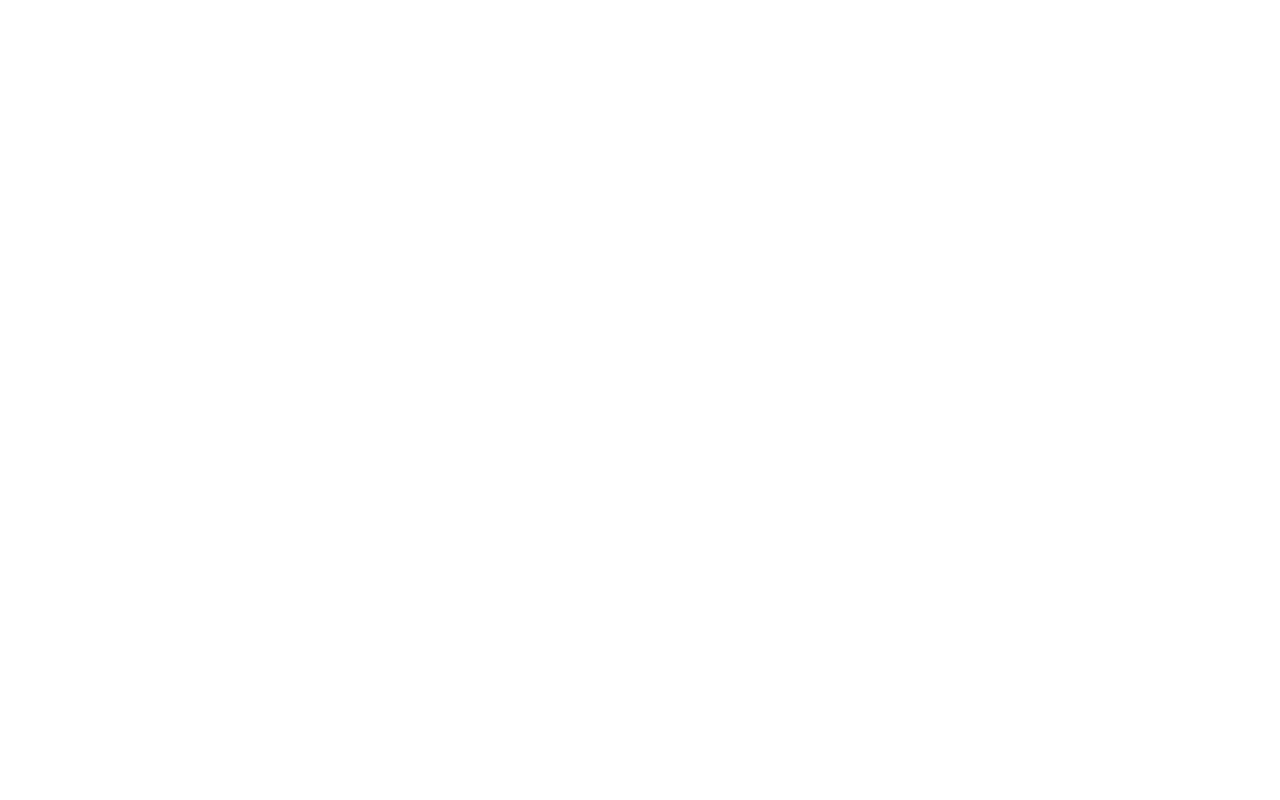
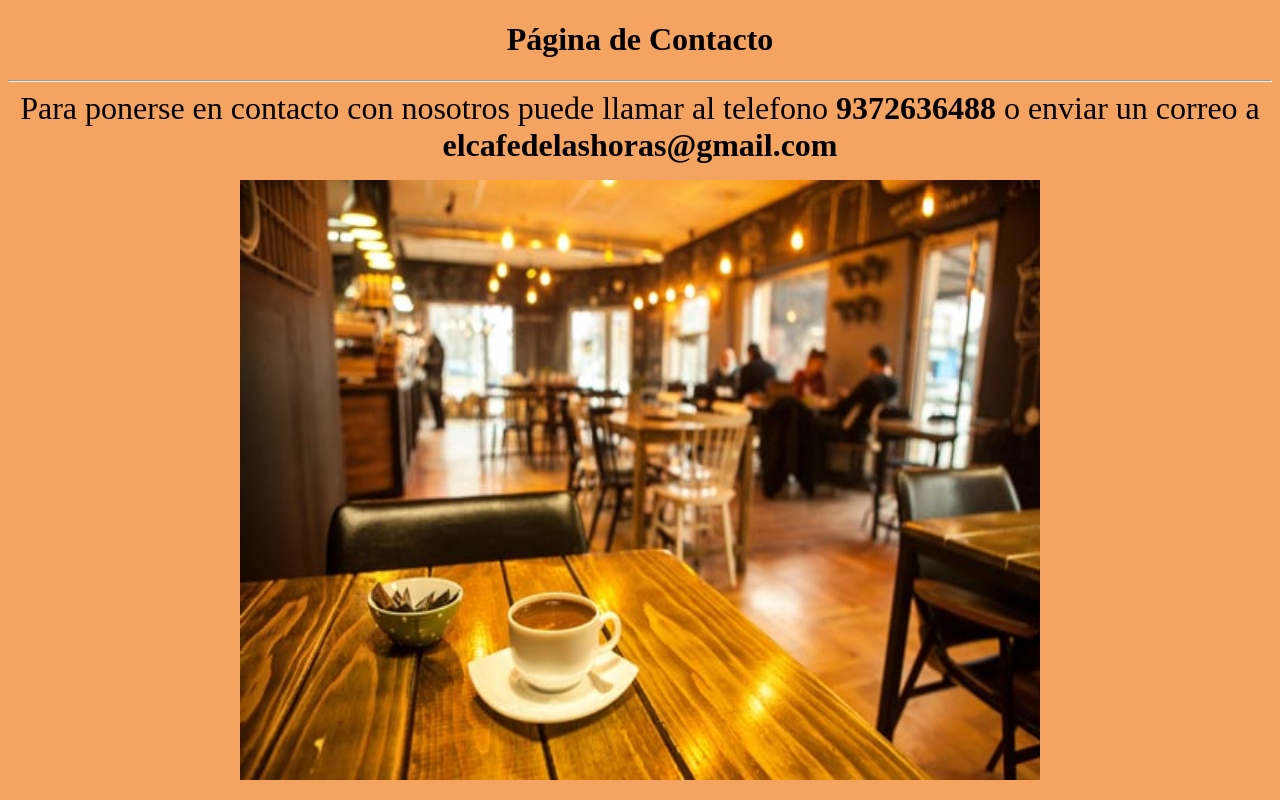
Before and after one commit to Moises4321/Practica-4.2, a plain HTML site: page contactos.html in a window 1280 px wide. Drawn offline with Linux system fonts and the light colour scheme; files whose address does not match are found by name.

Commit message:
cafelashoras2

```diff
--- a/contactos.html
+++ b/contactos.html
@@ -4,8 +4,35 @@
     <meta charset="UTF-8">
     <meta name="viewport" content="width=device-width, initial-scale=1.0">
     <title>Document</title>
+    <link rel="stylesheet" href="style.css">
 </head>
+<header>
+   <h1>
+    Página de Contacto
+   </h1>
+    <hr>
+</header>
 <body>
+    <main>
+        <section class="contactocentrado">
+            Para ponerse en contacto con nosotros puede llamar al telefono <strong>9372636488</strong> o enviar un correo a <strong>elcafedelashoras@gmail.com</strong>
+
+
+
+        </section>
+        <section>
+            <p class="fotofinal"><img src="/home/moises/Escritorio/CLASE/LMI/Repositorio/Practica-4.2/img/cafeteria.jpg" width="800" height="600" alt="cafeteria"></p>
+
+
+        </section>
+
+
+
+
+
+    </main>
+
+
 
 </body>
 </html>
--- a/style.css
+++ b/style.css
@@ -16,6 +16,10 @@ text-decoration: underline;
 
 section.cafecentrado{
     text-align: center;
+}
+section.contactocentrado{
+    text-align: center;
+    font-size: 200%;
 }
 
 section.contactoderecha{
@@ -52,3 +56,8 @@ body{
     background-color: sandybrown;
 
 }
+
+p.fotofinal{
+
+    text-align: center;
+}
```
Also changed, not shown: lacarta.html (+1 -1 lines), img/cafeteria.jpg (added).
